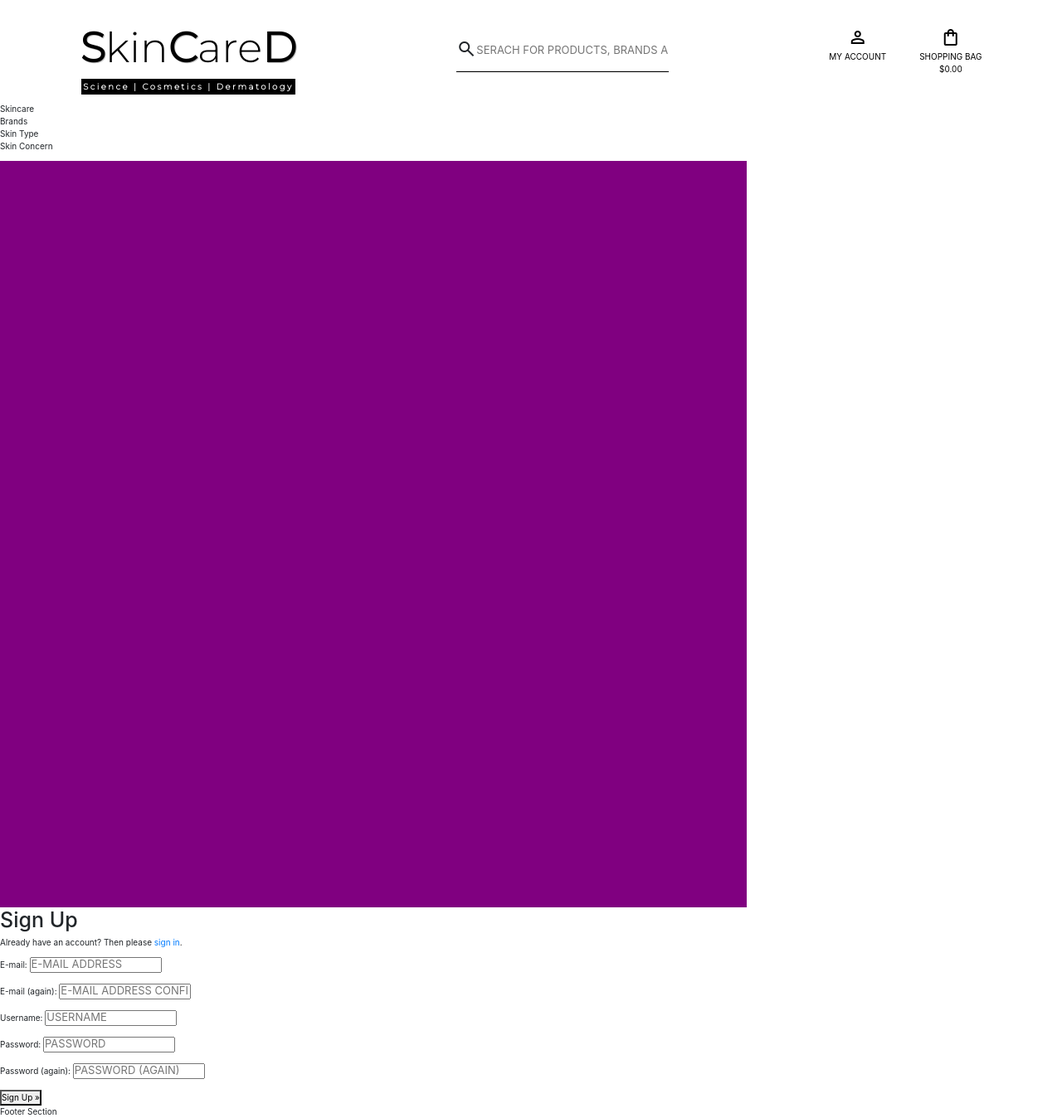
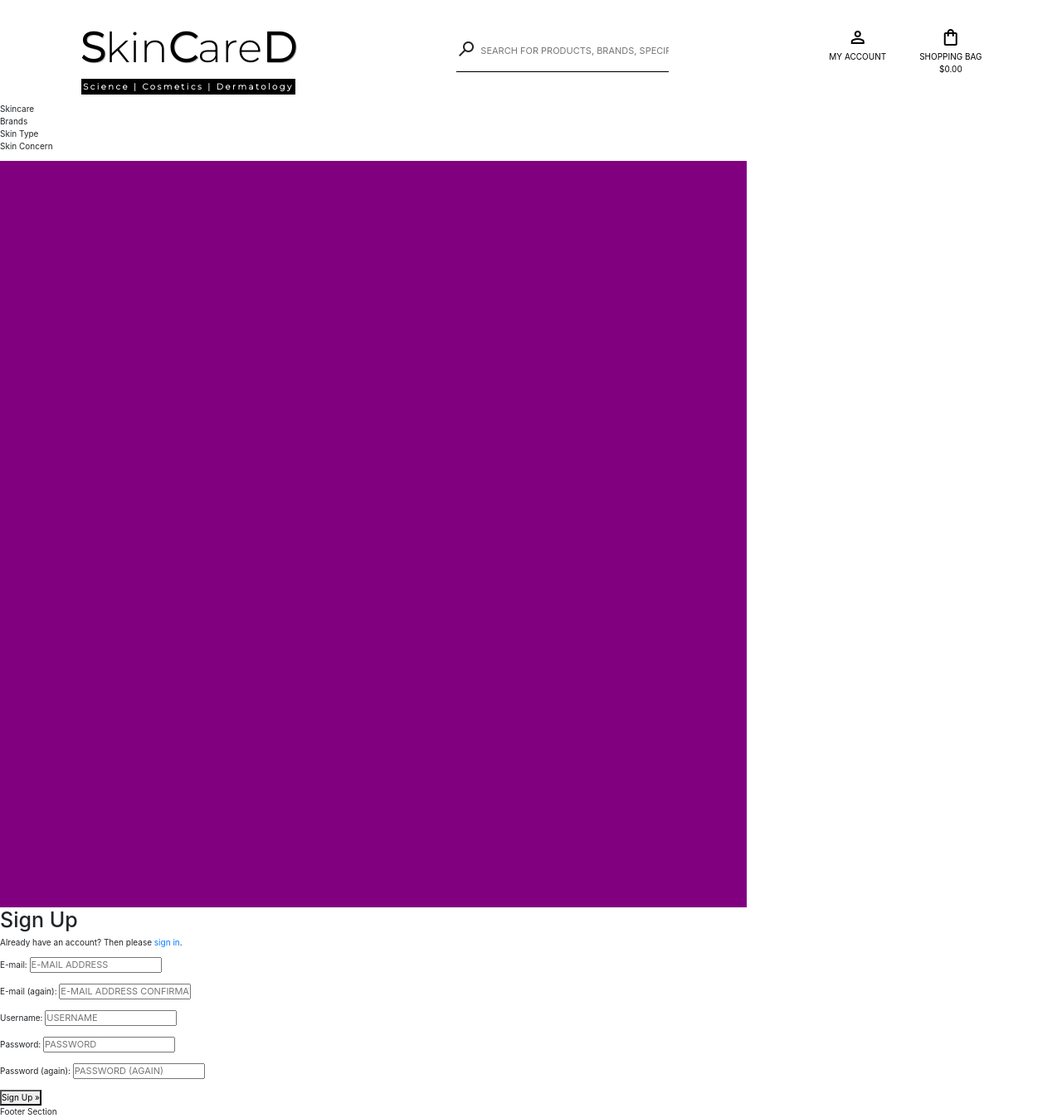
Before and after one commit to Code-Institute-Submissions/skincared, a Django app: page /accounts/signup/ in a window 1280 px wide. Shown: the whole page at 83% size. Run offline with Django 3.2, Linux system fonts and the light colour scheme; some libraries are stand-ins or nearby versions.

Commit message:
General header styling

```diff
--- a/static/css/style.css
+++ b/static/css/style.css
@@ -30,7 +30,7 @@ hr {
 }
 
 ::placeholder {
-    font-size: 1.3rem;
+    font-size: 1.1rem;
     text-transform: uppercase;
   }
 
@@ -78,6 +78,7 @@ header {
 .serach-bar {
     display: flex;
     align-items: center;
+    justify-content: center;
 }
 
 .serach-bar input {
@@ -97,7 +98,8 @@ header {
 }
 
 .search-icon {
-
+    transform: rotate(90deg);
+    margin-right: 5px;
 }
 
 #user-profile-shoppingcart-container {
--- a/templates/base.html
+++ b/templates/base.html
@@ -60,7 +60,7 @@
                     <button class="serach-bar-button">
                         <span class="material-symbols-outlined search-icon">search</span>
                     </button>
-                    <input type="text" name="q" placeholder="Serach for products, brands and inspiration">
+                    <input type="text" name="q" placeholder="search for products, brands, specific skin concern or type">
                 </div>
             </form>
             <hr>
```
